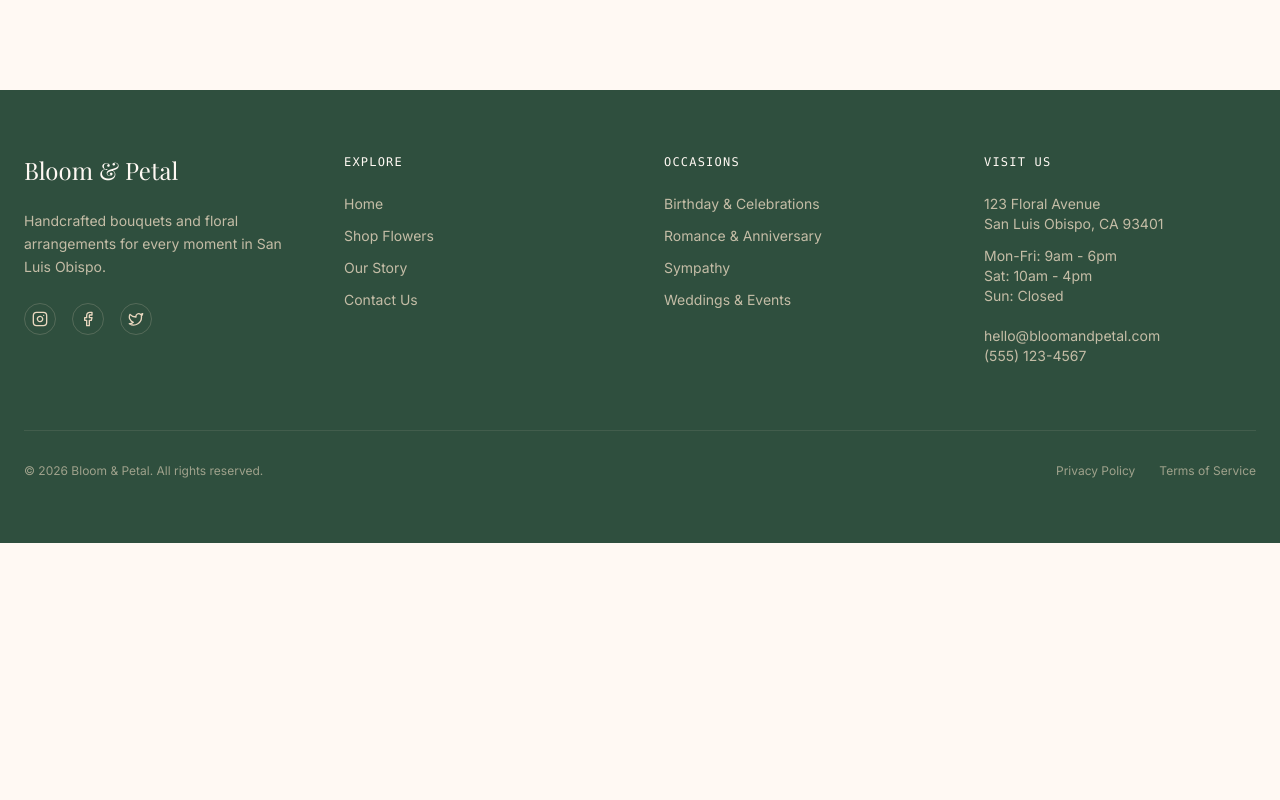
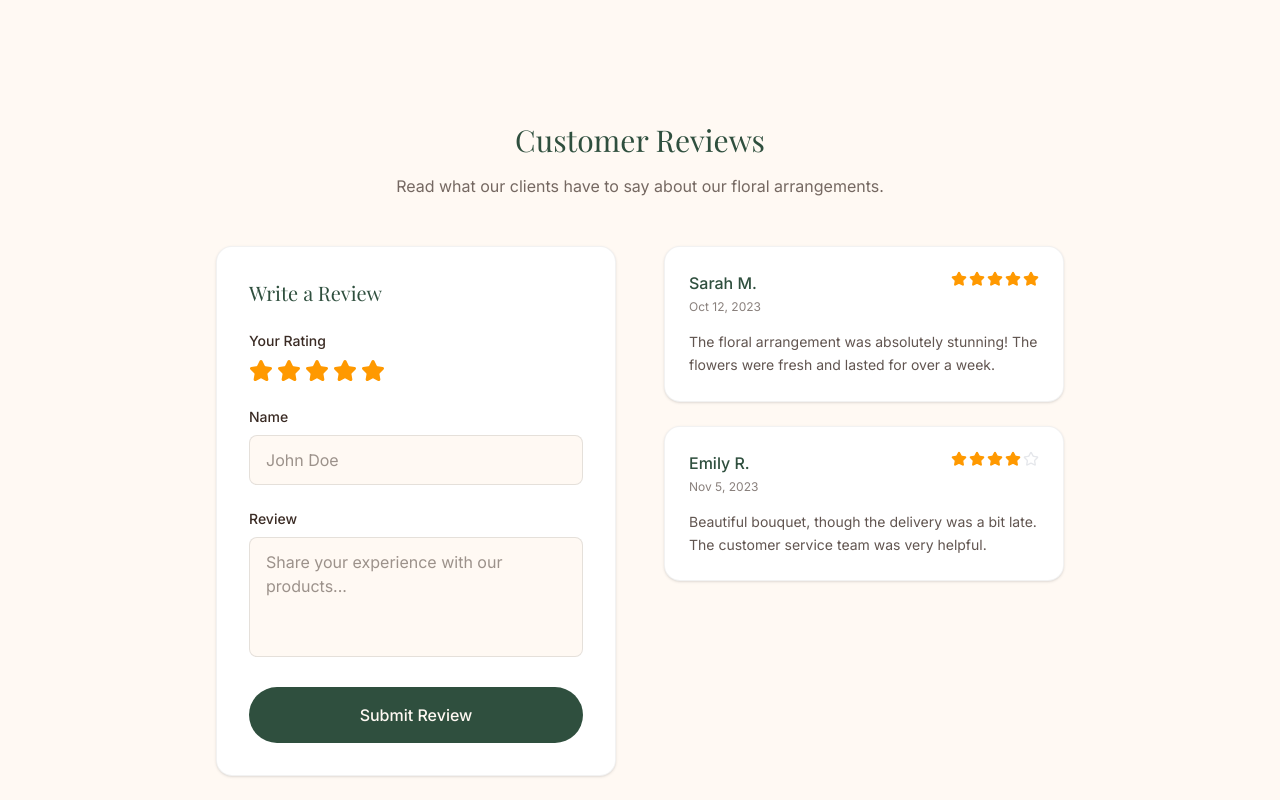
Before and after one commit to NihaRuksar/Flower-shop, a React (Vite) app: page /shop in a window 1280 px wide. Shown: the part 1580-2380 px from the top of the page. Before the commit the page ends 2123 px from the top, so only its background shows below. Built offline with nearby package versions, Linux system fonts and the light colour scheme; a web font is replaced by a local one.

Commit message:
Add Reviews component to Shop page

```diff
--- a/src/pages/Shop.tsx
+++ b/src/pages/Shop.tsx
@@ -2,6 +2,7 @@ import { useState } from 'react';
 import { motion } from 'motion/react';
 import SectionHeader from '../components/SectionHeader';
 import ProductCard from '../components/ProductCard';
+import Reviews from '../components/Reviews';
 import { products } from '../data';
 import { CATEGORIES } from '../types';
 
@@ -54,6 +55,8 @@ export default function Shop() {
           </div>
         )}
 
+        {/* Reviews Section */}
+        <Reviews />
       </div>
     </div>
   );
```
